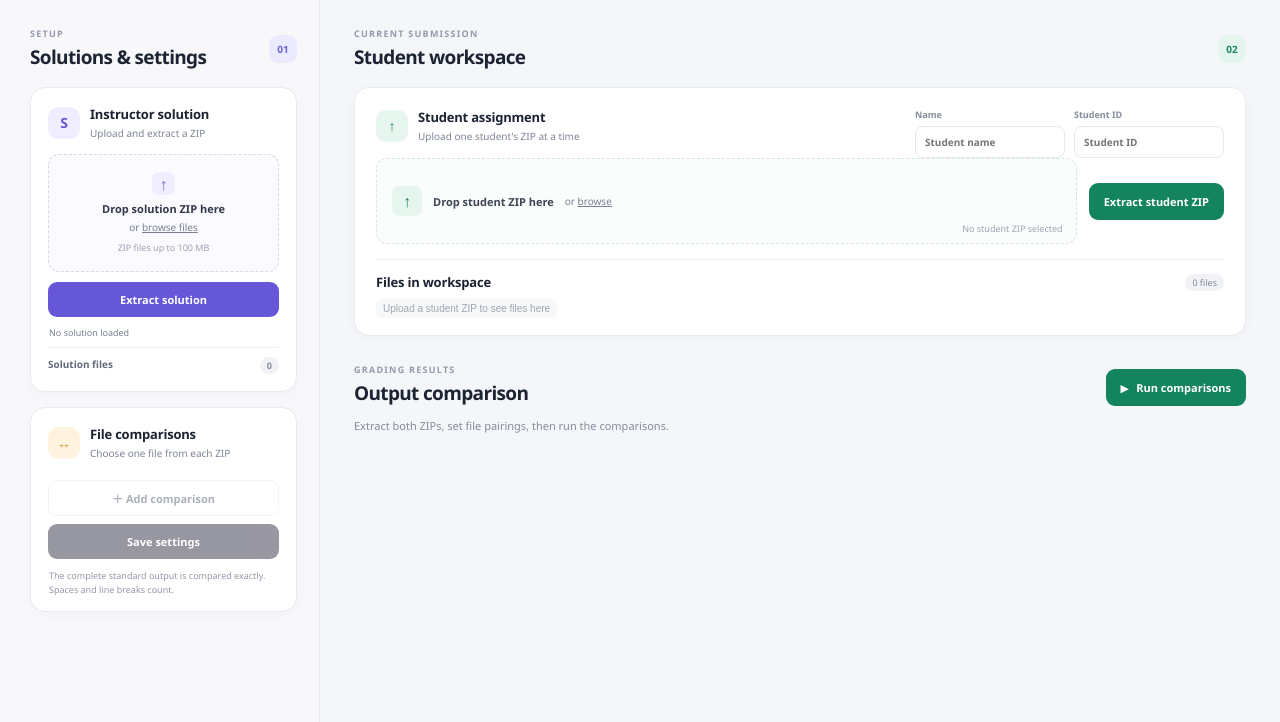
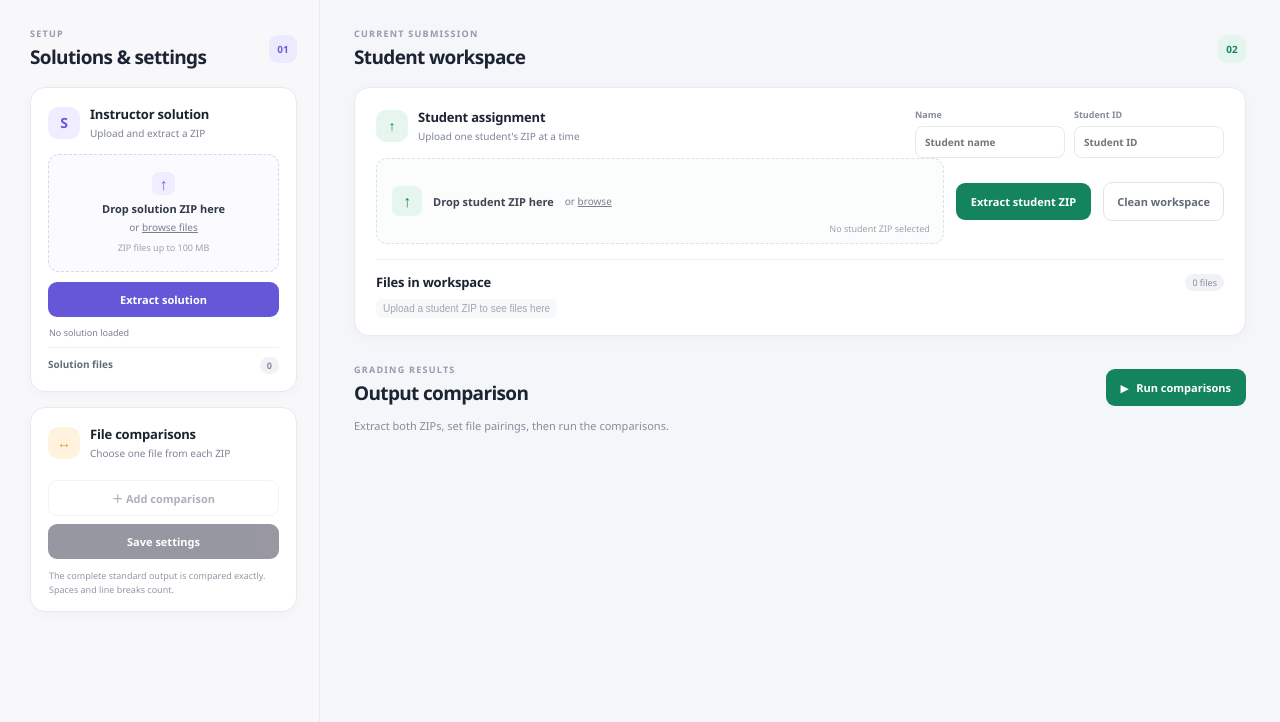
Before and after one commit to whansel007/SimpleLabHelper, a Flask app: page / in a window 1280 px wide. Shown: the part 78-800 px from the top of the page. Run offline with Flask 3, Linux system fonts and the light colour scheme; data that the repository does not hold is empty.

Commit message:
Fix: UI Changes

```diff
--- a/main.py
+++ b/main.py
@@ -89,7 +89,20 @@ def mappings_for_solution(solution: dict[str, Any] | None) -> list[dict[str, str
     if not solution:
         return []
     all_mappings = read_json(MAPPINGS_FILE, {})
-    return all_mappings.get(solution.get("archive_hash", ""), [])
+    mappings = all_mappings.get(solution.get("archive_hash", ""), [])
+    student_files = list_files(WORKSPACE_DIR)
+    by_name: dict[str, list[str]] = {}
+    for file_name in student_files:
+        by_name.setdefault(Path(file_name).name, []).append(file_name)
+    resolved = []
+    for mapping in mappings:
+        updated = dict(mapping)
+        if updated.get("student_file") not in student_files:
+            alternatives = by_name.get(Path(updated.get("student_file", "")).name, [])
+            if len(alternatives) == 1:
+                updated["student_file"] = alternatives[0]
+        resolved.append(updated)
+    return resolved
 
 
 def get_state() -> dict[str, Any]:
@@ -120,6 +133,13 @@ def index():
 
 @app.get("/api/state")
 def api_state():
+    return jsonify(get_state())
+
+
+@app.post("/api/workspace/clean")
+def clean_workspace():
+    clean_extract_directory(WORKSPACE_DIR)
+    STUDENT_FILE.unlink(missing_ok=True)
     return jsonify(get_state())
 
 
--- a/static/app.js
+++ b/static/app.js
@@ -19,7 +19,7 @@ async function requestJson(url, options = {}) {
   return data;
 }
 
-function addTextFileList(listElement, files, emptyMessage) {
+function addTextFileList(listElement, files, emptyMessage, basenamesOnly = false) {
   listElement.replaceChildren();
   if (!files.length) {
     const item = document.createElement('li');
@@ -30,7 +30,8 @@ function addTextFileList(listElement, files, emptyMessage) {
   }
   files.forEach((file) => {
     const item = document.createElement('li');
-    item.textContent = file;
+    item.textContent = basenamesOnly ? file.split('/').pop() : file;
+    if (basenamesOnly) item.title = file;
     listElement.append(item);
   });
 }
@@ -44,7 +45,8 @@ function fileOptions(files, selected, placeholder) {
   files.filter((file) => file.toLowerCase().endsWith('.py')).forEach((file) => {
     const option = document.createElement('option');
     option.value = file;
-    option.textContent = file;
+    option.textContent = file.split('/').pop();
+    option.title = file;
     select.append(option);
   });
   if (selected && [...select.options].some((option) => option.value === selected)) {
@@ -114,7 +116,7 @@ function renderState(state) {
   byId('student-name').value = state.student?.name || '';
   byId('student-id').value = state.student?.student_id || '';
   addTextFileList(byId('solution-files'), state.solution_files, 'No files yet');
-  addTextFileList(byId('student-files'), state.student_files, 'Upload a student ZIP to see files here');
+  addTextFileList(byId('student-files'), state.student_files, 'Upload a student ZIP to see files here', true);
   renderMappings(state);
 }
 
@@ -189,6 +191,23 @@ byId('extract-student').addEventListener('click', async (event) => {
     byId('results').replaceChildren();
     byId('results-summary').textContent = 'Student ZIP extracted. Review or add file pairings, then run the comparisons.';
     showToast('Student ZIP extracted into the workspace.');
+  } catch (error) {
+    showToast(error.message, true);
+  } finally {
+    setBusy(button, false);
+  }
+});
+
+byId('clean-workspace').addEventListener('click', async (event) => {
+  const button = event.currentTarget;
+  setBusy(button, true, 'Cleaning…');
+  try {
+    renderState(await requestJson('/api/workspace/clean', { method: 'POST' }));
+    studentInput.value = '';
+    byId('student-filename').textContent = 'No student ZIP selected';
+    byId('results').replaceChildren();
+    byId('results-summary').textContent = 'Workspace cleaned. Upload a student ZIP to start grading.';
+    showToast('Student workspace cleaned.');
   } catch (error) {
     showToast(error.message, true);
   } finally {
--- a/static/styles.css
+++ b/static/styles.css
@@ -62,6 +62,7 @@ button, input { font: inherit; }
 .button-dark { color: white; background: #28273e; padding: 10px; margin-top: 8px; }
 .button-green { color: #fff; background: var(--green); padding: 11px 15px; }
 .button-quiet { color: #555d70; border: 1px solid #e5e7ed; background: #fff; padding: 9px; margin-top: 8px; }
+.button-outline { color: #626b7c; border: 1px solid #e1e5e9; background: #fff; padding: 11px 13px; }
 .full-width { width: 100%; }
 .loaded-summary { color: #777f91; font-size: 9px; margin: 9px 1px 5px; overflow: hidden; text-overflow: ellipsis; white-space: nowrap; }
 .file-details { border-top: 1px solid #eff0f4; padding-top: 9px; margin-top: 8px; }
@@ -97,6 +98,7 @@ button, input { font: inherit; }
 .compact-drop strong { color: #3d4655; }
 .compact-drop small { position: absolute; right: 13px; bottom: 8px; max-width: 45%; }
 .extract-student { align-self: center; white-space: nowrap; }
+.clean-workspace { align-self: center; white-space: nowrap; }
 .workspace-files { border-top: 1px solid #eff0f4; margin-top: 15px; padding-top: 13px; }
 .workspace-files-heading { display: flex; align-items: center; justify-content: space-between; }
 .workspace-file-list { display: flex; flex-wrap: wrap; gap: 4px; max-height: 79px; margin-top: 8px; }
@@ -142,6 +144,7 @@ button, input { font: inherit; }
   .student-panel { padding-top: 22px; }
   .student-upload-row { align-items: stretch; flex-direction: column; }
   .extract-student { align-self: stretch; }
+  .clean-workspace { align-self: stretch; }
   .student-fields { flex-wrap: wrap; }
   .student-fields input { width: calc(50vw - 31px); }
   .results-heading { align-items: flex-start; gap: 12px; flex-direction: column; }
--- a/templates/index.html
+++ b/templates/index.html
@@ -88,6 +88,7 @@
               <small id="student-filename">No student ZIP selected</small>
             </label>
             <button class="button button-green extract-student" id="extract-student" type="button">Extract student ZIP</button>
+            <button class="button button-outline clean-workspace" id="clean-workspace" type="button">Clean workspace</button>
           </div>
           <div class="workspace-files">
             <div class="workspace-files-heading"><h3>Files in workspace</h3><span id="student-count" class="count-pill">0 files</span></div>
```
Also changed, not shown: README.md.
